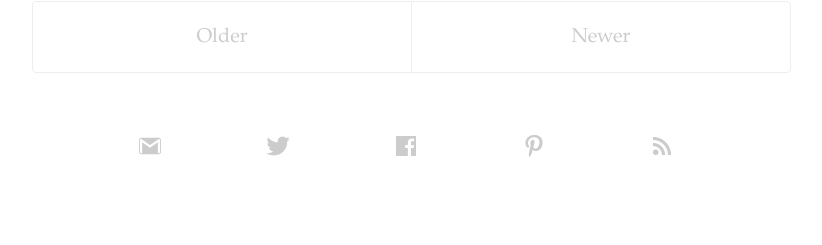
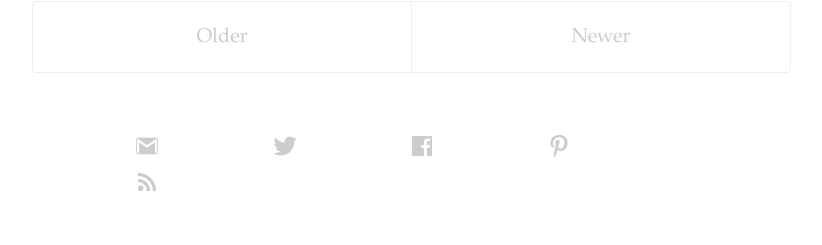
Before and after one commit to stephaniemillar/stephaniemillar.github.io, a Jekyll site: the page built from index.html, in a window 1280 px wide. Shown: the part 2347-2592 px from the top of the page, without its empty margins (228-1050 px from the left). Built offline with Jekyll 4.4.1, drawn with Linux system fonts in a browser that asks for light colours; nearby versions of some CDN libraries; the list of posts is cut into pages by our own code; comment, search, counter and statistics services are not loaded.

Commit message:
Trying to make the footer display properly

```diff
--- a/css/main.css
+++ b/css/main.css
@@ -1,11 +1,13 @@
 #footer {
-	width: 90%;
+	width: 92%;
 	height: 26px;
 
-	margin-left: 5%;
+	margin-left: 4%;
 
 	padding-top: 3rem;
 	padding-bottom: 115px;
+
+	overflow-x: hidden;
 }
 
 	#footer ul {
@@ -17,7 +19,7 @@
 		#footer li {
 			display: inline-block;
 
-			width: 19%;
+			width: 20%;
 		}
 
 			#footer li img {
```
